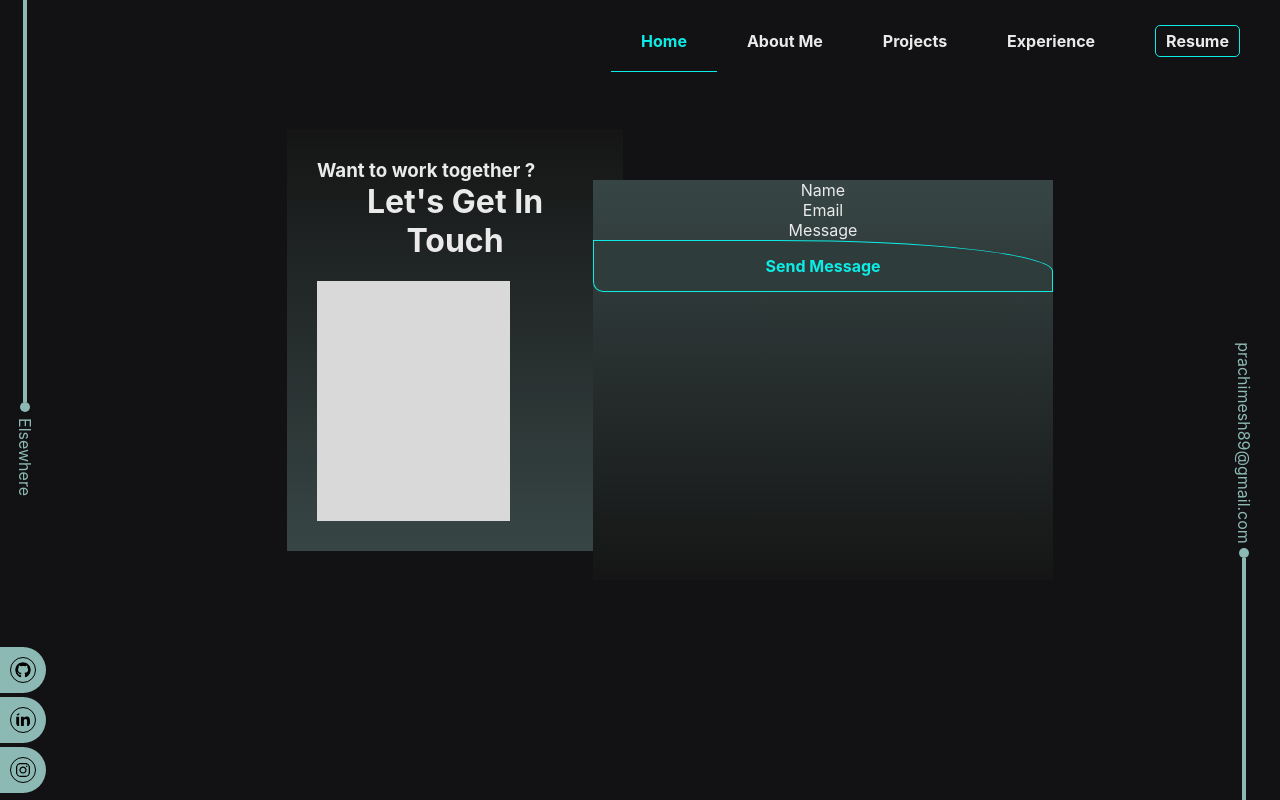
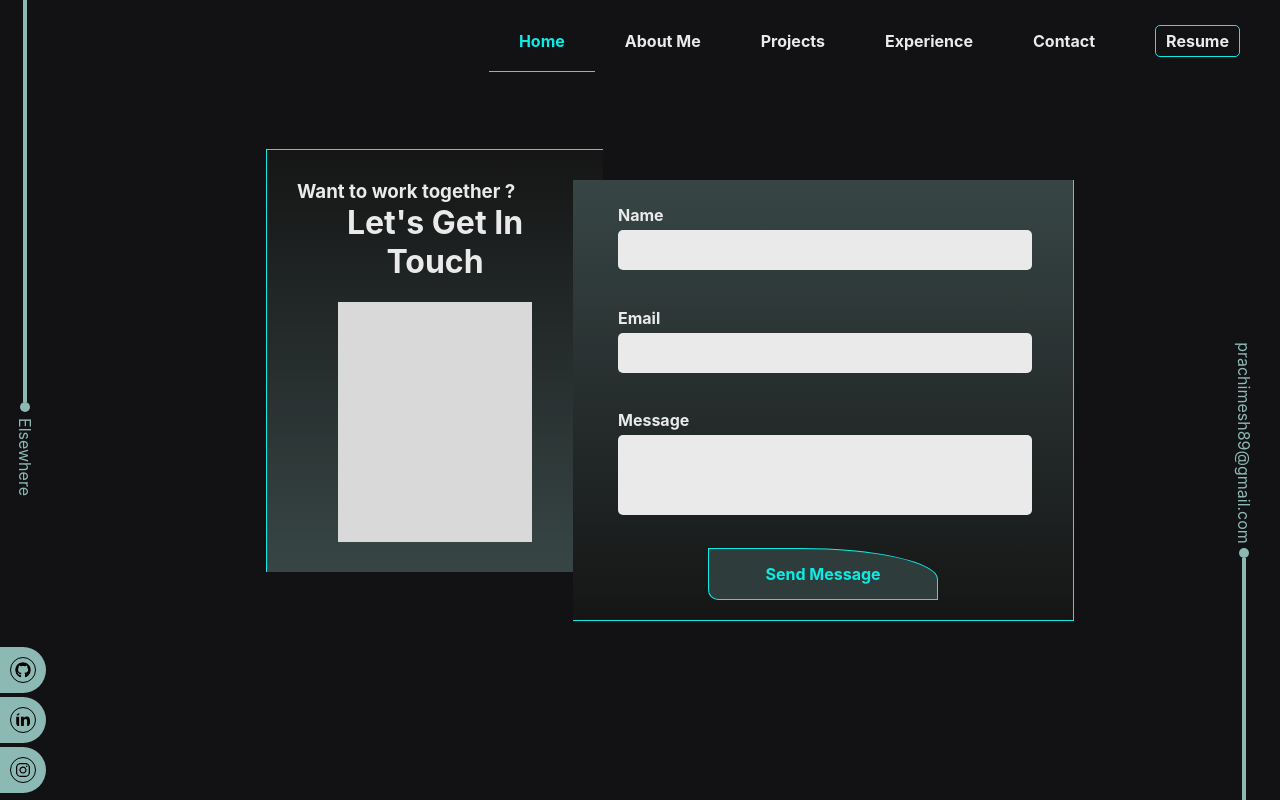
Before and after one commit to prachiMeshram/personalportfolio, a React (Create React App) app: page / in a window 1280 px wide. Built offline with nearby package versions, Linux system fonts and the light colour scheme.

Commit message:
updated contact page

```diff
--- a/src/components/contactUs/contactUs.css
+++ b/src/components/contactUs/contactUs.css
@@ -14,6 +14,8 @@
   padding: 30px;
   width: 30%;
   background-image: linear-gradient(#151515, #374645);
+  border-left: 1px #0DEBE5 solid;
+  border-top: 1px #0DEBE5 solid;
 }
 .contactUs-container .getInTouch-container .text1 {
   margin: 0;
@@ -21,15 +23,53 @@
 .contactUs-container .getInTouch-container .text2 {
   margin-top: 0;
 }
-.contactUs-container .getInTouch-container .image-container {
+.contactUs-container .getInTouch-container .image-wrapper {
+  width: 100%;
+  display: flex;
+  justify-content: center;
+}
+.contactUs-container .getInTouch-container .image-wrapper .image-container {
   background-color: #D9D9D9;
   height: 30vh;
   width: 70%;
 }
 .contactUs-container .contactForm-container {
+  display: flex;
+  flex-direction: column;
+  justify-content: space-between;
   height: 50vh;
   width: 50%;
   margin-left: -30px;
   margin-top: 100px;
+  font-weight: bold;
+  padding: 20px;
   background-image: linear-gradient(#374645, #151515);
+  border-right: 1px #0DEBE5 solid;
+  border-bottom: 1px #0DEBE5 solid;
+}
+.contactUs-container .contactForm-container .ques-container .input-title {
+  padding: 5px 5px 5px 25px;
+  text-align: left;
+}
+.contactUs-container .contactForm-container .ques-container .inputBox {
+  height: 5vh;
+  width: 90%;
+  margin-left: 25px;
+  border-radius: 5px;
+  background-color: #EAEAEA;
+}
+.contactUs-container .contactForm-container .ques-container .message-input {
+  height: 10vh;
+  width: 90%;
+  margin-left: 25px;
+  border-radius: 5px;
+  background-color: #EAEAEA;
+}
+.contactUs-container .contactForm-container .button-container {
+  width: 100%;
+  display: flex;
+  justify-content: center;
+}
+.contactUs-container .contactForm-container .button-container .sendMessage-button {
+  width: 50%;
 }/*# sourceMappingURL=contactUs.css.map */
--- a/src/components/contactUs/contactUs.js
+++ b/src/components/contactUs/contactUs.js
@@ -9,23 +9,27 @@ function ContactUs () {
             <div className='getInTouch-container'>
                 <h3 className='text1'>Want to work together ?</h3>
                 <h1 className='text2'>Let's Get In Touch</h1>
-                <div className='image-container'></div>
+                <div className='image-wrapper'>
+                    <div className='image-container'></div>
+                </div>
             </div>
             <div className='contactForm-container'>
-                <div className='name-container'>
-                    <div className='name'>Name</div>
-                    <div className='name-input'></div>
+                <div className='name ques-container'>
+                    <div className='name input-title'>Name</div>
+                    <div className='name-input inputBox'></div>
                 </div>
-                <div className='email-container'>
-                    <div className='email'>Email</div>
-                    <div className='email-input'></div>
+                <div className='email ques-container'>
+                    <div className='email input-title'>Email</div>
+                    <div className='email-input inputBox'></div>
                 </div>
-                <div className='message-container'>
-                    <div className='message'>Message</div>
+                <div className='message ques-container'>
+                    <div className='message input-title'>Message</div>
                     <div className='message-input'></div>
                 </div>
-                <div className='sendMessage-button'>
-                    <Button styledBorder={true} text={'Send Message'} type ={'solid'} />
+                <div className='button-container' >
+                    <div className='sendMessage-button'>
+                        <Button styledBorder={true} text={'Send Message'} type ={'solid'} />
+                    </div>
                 </div>
             </div>
         </div>
--- a/src/components/contactUs/contactUs.scss
+++ b/src/components/contactUs/contactUs.scss
@@ -16,6 +16,8 @@
         padding: 30px;
         width: 30%;
         background-image: linear-gradient(#151515, #374645);
+        border-left: 1px $darkTeal solid;
+        border-top: 1px $darkTeal solid;
 
         .text1{
             margin: 0;
@@ -24,21 +26,66 @@
         .text2 {
             margin-top: 0;
         }
-        .image-container{
-            background-color: #D9D9D9;
-            height: 30vh;
-            width: 70%;
+
+        .image-wrapper {
+            width: 100%;
+            display: flex;
+            justify-content: center;
+
+            .image-container{
+                background-color: #D9D9D9;
+                height: 30vh;
+                width: 70%;
+            }
         }
+
     }
 
     .contactForm-container{
-        // display: flex;
-        // flex-direction: column;
-        // align-items: flex-start;
+        display: flex;
+        flex-direction: column;
+        justify-content: space-between;
         height: 50vh;
         width: 50%;
         margin-left: -30px;
         margin-top: 100px;
+        font-weight: bold;
+        padding: 20px;
         background-image: linear-gradient(#374645, #151515);
+        border-right: 1px $darkTeal solid;
+        border-bottom: 1px $darkTeal solid;
+
+        .ques-container {
+            .input-title {
+                padding: 5px 5px 5px 25px;
+                text-align: left;
+            }
+
+            .inputBox{
+                height: 5vh;
+                width: 90%;
+                margin-left: 25px;
+                border-radius: 5px;
+                background-color: $lightGray;
+            }
+
+            .message-input {
+                height: 10vh;
+                width: 90%;
+                margin-left: 25px;
+                border-radius: 5px;
+                background-color: $lightGray;
+            }
+        }
+
+        .button-container {
+            width: 100%;
+            display: flex;
+            justify-content: center;
+
+            .sendMessage-button {
+                width: 50%;
+            }
+        }
     }
 }
--- a/src/components/main/navbar/navbar.js
+++ b/src/components/main/navbar/navbar.js
@@ -9,6 +9,7 @@ function Navbar() {
            <div className='navbar-element aboutme'>About Me</div>
            <div className='navbar-element projects'>Projects</div>
            <div className='navbar-element experience'>Experience</div>
+           <div className='navbar-element contact'>Contact</div>
            <a className='resume' href='https://drive.google.com/file/d/1l11ZCR5RHh2h0BNAqrSGGZsj3e7pH7Av/view' target = '_blank'>
                 <Button onClick={()=>{}} text = {'Resume'}>
 
```
Also changed, not shown: 1 other file (tests, documents, lock files or other folders).
